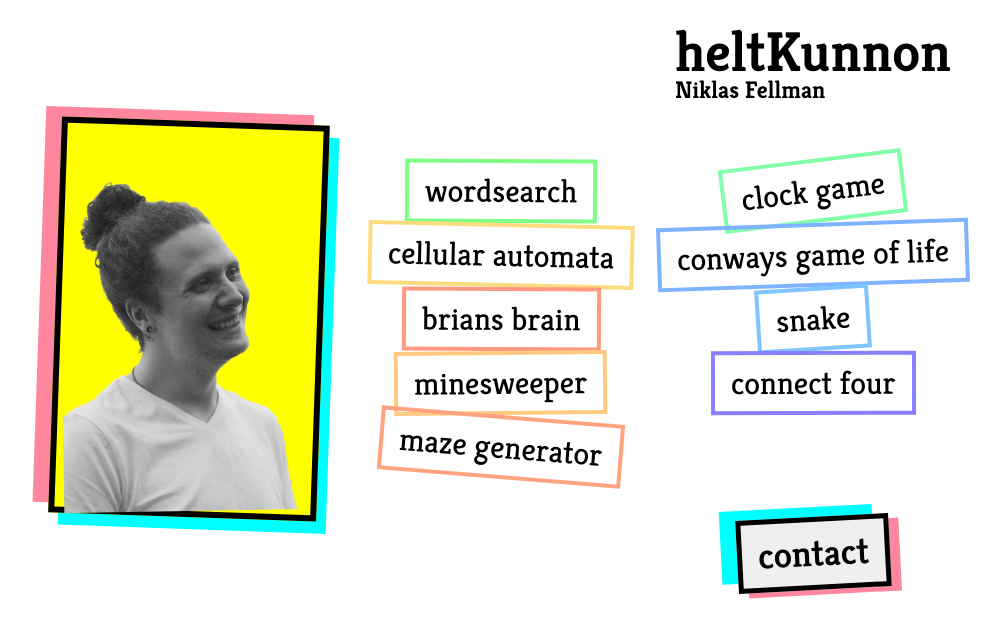
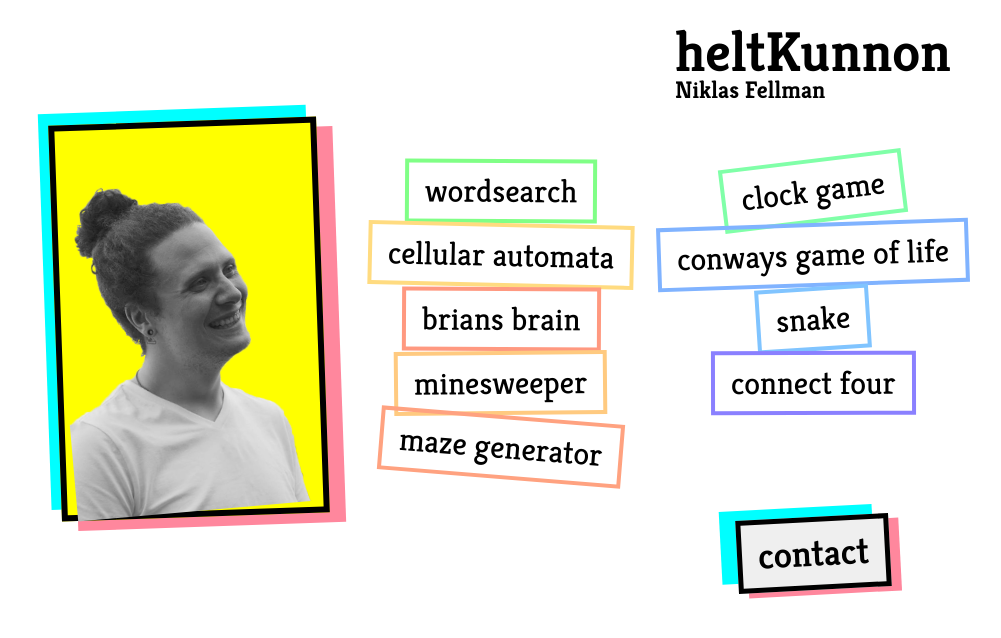
Before and after one commit to niklasfellman/portfolio, a plain HTML site: page index.html in a window 1280 px wide. In both pictures the pointer is over the element 327 px from the left and 318 px from the top of the page. Shown: the whole page, without its empty margins (139-1140 px from the left). Drawn offline with Linux system fonts and the light colour scheme.

Commit message:
small design flair

```diff
--- a/style.css
+++ b/style.css
@@ -40,6 +40,12 @@ margin:1rem 0;
 	border:6px solid black;
     	background:yellow;
 	box-shadow:-16px -10px 0 #FF879D,10px 12px 0 cyan;
+	transition:250ms;
+}
+
+.portrait:hover{
+	transform:rotate(-2deg);
+	box-shadow:16px 10px 0 #FF879D,-10px -12px 0 cyan;
 }
 
 .portrait img {
```
